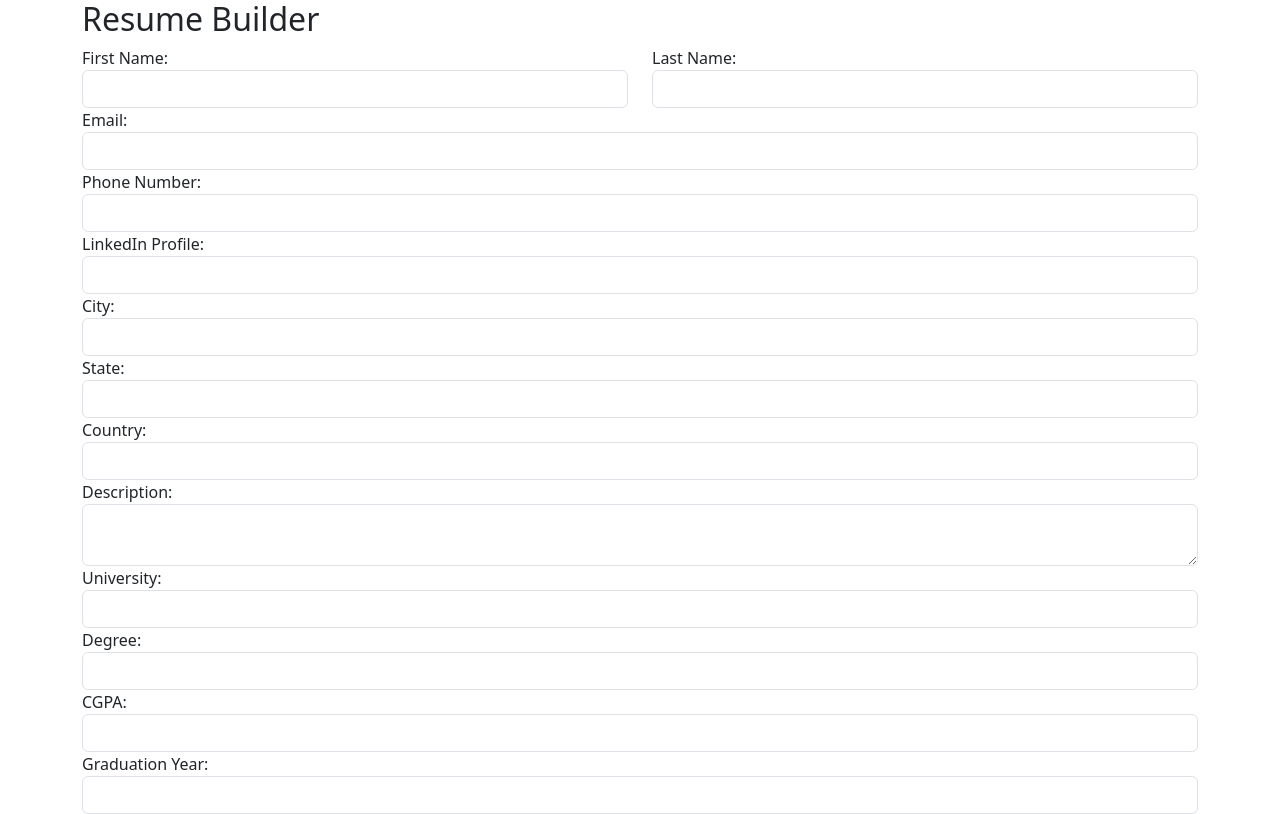
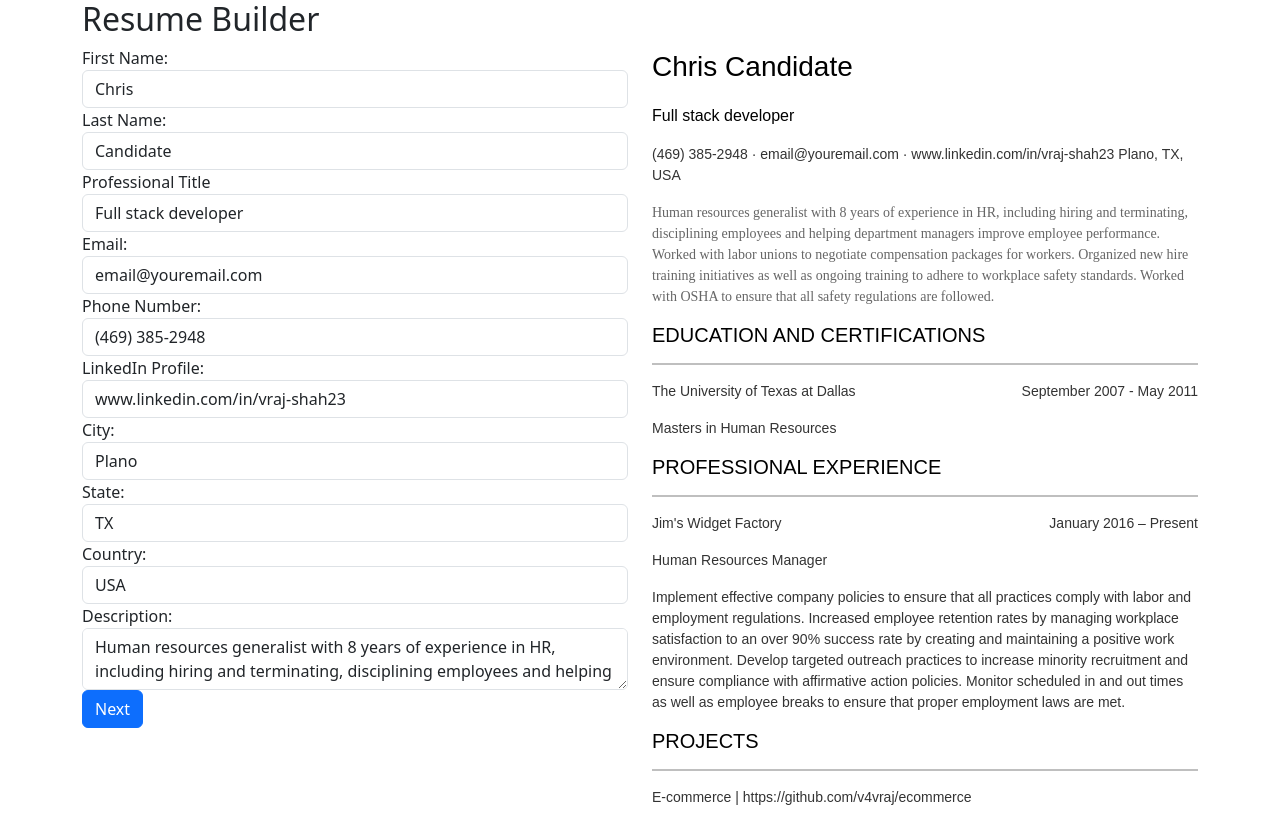
Before and after one commit to v4vraj/Resume-Builder, a React (Vite) app: page /form in a window 1280 px wide. Shown: the top 814 px of the page. Built offline with nearby package versions, Linux system fonts and the light colour scheme; no server answers.

Commit message:
single data resume feature

```diff
--- a/package.json
+++ b/package.json
@@ -14,6 +14,8 @@
     "bootstrap": "^5.3.0-alpha1",
     "class-variance-authority": "^0.7.0",
     "clsx": "^2.1.0",
+    "file-saver": "^2.0.5",
+    "html-docx-js": "0.2.2",
     "lucide-react": "^0.364.0",
     "react": "^18.2.0",
     "react-dom": "^18.2.0",
--- a/src/pages/ResumeBuilderForm.jsx
+++ b/src/pages/ResumeBuilderForm.jsx
@@ -1,52 +1,141 @@
-import React, { useState } from "react";
+import React, { useState, useEffect } from "react";
 import axios from "axios";
 
 export const ResumeBuilderForm = () => {
   const [formData, setFormData] = useState({
-    firstName: "",
-    lastName: "",
-    email: "",
-    phone: "",
-    linkedIn: "",
-    city: "",
-    state: "",
-    country: "",
-    description: "",
-    university: "",
-    degree: "",
-    cgpa: "",
-    year: "",
-    skills: "",
-    company: "",
-    role: "",
-    experienceDescription: "",
-    joining: "",
-    endDate: "",
+    firstName: "Chris",
+    lastName: "Candidate",
+    professionalTitle: "Full stack developer",
+    email: "email@youremail.com",
+    phone: "(469) 385-2948",
+    linkedIn: "www.linkedin.com/in/vraj-shah23",
+    city: "Plano",
+    state: "TX",
+    country: "USA",
+    description:
+      "Human resources generalist with 8 years of experience in HR, including hiring and terminating, disciplining employees and helping department managers improve employee performance. Worked with labor unions to negotiate compensation packages for workers. Organized new hire training initiatives as well as ongoing training to adhere to workplace safety standards. Worked with OSHA to ensure that all safety regulations are followed.",
+    university: "The University of Texas at Dallas",
+    degree: "Masters in Human Resources",
+    year: "September 2007 - May 2011",
+    skills:
+      "Detail oriented, Well-versed in Texas employment law, Excellent written and oral communication skills, Develops positive workplace relationships",
+    company: "Jim's Widget Factory",
+    role: "Human Resources Manager",
+    experienceDescription:
+      "Implement effective company policies to ensure that all practices comply with labor and employment regulations. Increased employee retention rates by managing workplace satisfaction to an over 90% success rate by creating and maintaining a positive work environment. Develop targeted outreach practices to increase minority recruitment and ensure compliance with affirmative action policies. Monitor scheduled in and out times as well as employee breaks to ensure that proper employment laws are met.",
+    joining: "January 2016",
+    endDate: "Present",
+    projectTitle: "E-commerce",
+    githubLink: "https://github.com/v4vraj/ecommerce",
+    projectDescription:
+      "pwfdawijiawf nwo ndoaindi wid aoiwndoiawn waodn wioio wadw wiann anwoawd wn ouawnd uonawd o waedw a a",
   });
-
+  const [section, setSection] = useState(1);
   const [htmlContent, setHtmlContent] = useState("");
 
-  const handleChange = (e) => {
-    const { name, value } = e.target;
-    setFormData({ ...formData, [name]: value });
+  useEffect(() => {
+    const fetchHtmlContent = async () => {
+      try {
+        const response = await axios.get("/api/convert");
+        setHtmlContent(response.data);
+      } catch (error) {
+        console.error("Error fetching HTML:", error);
+      }
+    };
+
+    fetchHtmlContent();
+  }, []);
+  const generateHTMLContent = () => {
+    // Generate HTML content dynamically based on form data
+    return `
+      <p style="font-family: Arial; font-size: 28px; color: #000;">${
+        formData.firstName
+      } ${formData.lastName}</p>
+      <p style="font-family: Arial; font-size: 16px; color: #000;">${
+        formData.professionalTitle
+      }</p>
+      <p style="font-family: Arial; font-size: 14px; color: #333;">${
+        formData.phone
+      } · ${formData.email} · ${formData.linkedIn} ${formData.city}, ${
+      formData.state
+    }, ${formData.country}</p>
+      <p style="font-family: Times New Roman; font-size: 14px; color: #666;">${
+        formData.description
+      }</p>
+      <h1 style="font-family: Arial; font-size: 20px; color: #000;">EDUCATION AND CERTIFICATIONS</h1>
+      <hr style="border: 1px solid #000;">
+      <p style="font-family: Arial; font-size: 14px; color: #333;">
+      <span>${formData.university}</span>
+      <span style="float: right;">${formData.year}</span>
+      </p>
+      <p style="font-family: Arial; font-size: 14px; color: #333;">${
+        formData.degree
+      }</p>
+      <h1 style="font-family: Arial; font-size: 20px; color: #000;">PROFESSIONAL EXPERIENCE</h1>
+      <hr style="border: 1px solid #000;">
+      <p style="font-family: Arial; font-size: 14px; color: #333;">
+      <span>${formData.company}</span>
+      <span style="float: right;">${formData.joining} – ${
+      formData.endDate
+    }</span>
+    </p>
+      <p style="font-family: Arial; font-size: 14px; color: #333;">${
+        formData.role
+      }</p>
+      <p style="font-family: Arial; font-size: 14px; color: #333;">${
+        formData.experienceDescription
+      }</p>
+      <h1 style="font-family: Arial; font-size: 20px; color: #000;">PROJECTS</h1>
+      <hr style="border: 1px solid #000;">
+      <p style="font-family: Arial; font-size: 14px; color: #333;">
+      <span>${formData.projectTitle} |</span>
+      <span">${formData.githubLink}</span>
+    </p>
+      <p style="font-family: Arial; font-size: 14px; color: #333;">${
+        formData.projectDescription
+      }</p>
+      <h1 style="font-family: Arial; font-size: 20px; color: #000;">TECHNICAL SKILLS</h1>
+      <hr style="border: 1px solid #000;">
+      <ul style="font-family: Arial; font-size: 14px; color: #333;">
+        ${formData.skills
+          .split(",")
+          .map((skill) => `<li>${skill.trim()}</li>`)
+          .join("")}
+      </ul>
+
+    `;
   };
 
   const handleSubmit = async (e) => {
     e.preventDefault();
     try {
+      // Submit form data to generate updated HTML content
       const response = await axios.post("/api/generate-docx", formData);
       setHtmlContent(response.data);
     } catch (error) {
       console.error("Error generating DOCX template:", error);
     }
   };
+  const nextSection = () => {
+    setSection(section + 1);
+  };
+
+  const previousSection = () => {
+    setSection(section - 1);
+  };
+  const handleChange = (e) => {
+    const { name, value } = e.target;
+    setFormData({ ...formData, [name]: value });
+  };
 
   return (
     <div className="container">
       <h2>Resume Builder</h2>
-      <form onSubmit={handleSubmit}>
       <div className="row">
         <div className="col-md-6">
+          <form onSubmit={handleSubmit}>
+            {section === 1 && (
+              <>
                 <div className="form-group">
                   <label htmlFor="firstName">First Name:</label>
                   <input
@@ -59,8 +148,6 @@ export const ResumeBuilderForm = () => {
                     required
                   />
                 </div>
-          </div>
-          <div className="col-md-6">
                 <div className="form-group">
                   <label htmlFor="lastName">Last Name:</label>
                   <input
@@ -73,8 +160,19 @@ export const ResumeBuilderForm = () => {
                     required
                   />
                 </div>
+                <div className="form-group">
+                  <label htmlFor="professionalTitle">Professional Title</label>
+                  <input
+                    type="text"
+                    id="professionalTitle"
+                    name="professionalTitle"
+                    value={formData.professionalTitle}
+                    onChange={handleChange}
+                    className="form-control"
+                    required
+                  />
                 </div>
-        </div>
+
                 <div className="form-group">
                   <label htmlFor="email">Email:</label>
                   <input
@@ -153,6 +251,10 @@ export const ResumeBuilderForm = () => {
                     className="form-control"
                   />
                 </div>
+              </>
+            )}
+            {section === 2 && (
+              <>
                 <div className="form-group">
                   <label htmlFor="university">University:</label>
                   <input
@@ -176,17 +278,6 @@ export const ResumeBuilderForm = () => {
                   />
                 </div>
                 <div className="form-group">
-          <label htmlFor="cgpa">CGPA:</label>
-          <input
-            type="text"
-            id="cgpa"
-            name="cgpa"
-            value={formData.cgpa}
-            onChange={handleChange}
-            className="form-control"
-          />
-        </div>
-        <div className="form-group">
                   <label htmlFor="year">Graduation Year:</label>
                   <input
                     type="text"
@@ -197,17 +288,10 @@ export const ResumeBuilderForm = () => {
                     className="form-control"
                   />
                 </div>
-        <div className="form-group">
-          <label htmlFor="skills">Skills:</label>
-          <input
-            type="text"
-            id="skills"
-            name="skills"
-            value={formData.skills}
-            onChange={handleChange}
-            className="form-control"
-          />
-        </div>
+              </>
+            )}
+            {section === 3 && (
+              <>
                 <div className="form-group">
                   <label htmlFor="company">Company:</label>
                   <input
@@ -231,7 +315,9 @@ export const ResumeBuilderForm = () => {
                   />
                 </div>
                 <div className="form-group">
-          <label htmlFor="experienceDescription">Experience Description:</label>
+                  <label htmlFor="experienceDescription">
+                    Experience Description:
+                  </label>
                   <textarea
                     id="experienceDescription"
                     name="experienceDescription"
@@ -262,19 +348,93 @@ export const ResumeBuilderForm = () => {
                     className="form-control"
                   />
                 </div>
+              </>
+            )}
+            {section === 4 && (
+              <>
                 <div className="form-group">
-          <button type="submit" className="btn btn-primary">
+                  <label htmlFor="skills">Project Title:</label>
+                  <input
+                    type="text"
+                    id="projectTitle"
+                    name="projectTitle"
+                    value={formData.projectTitle}
+                    onChange={handleChange}
+                    className="form-control"
+                  />
+                </div>
+                <div className="form-group">
+                  <label htmlFor="skills">Github Link:</label>
+                  <input
+                    type="text"
+                    id="githubLink"
+                    name="githubLink"
+                    value={formData.githubLink}
+                    onChange={handleChange}
+                    className="form-control"
+                  />
+                </div>
+                <div className="form-group">
+                  <label htmlFor="skills">Project Description:</label>
+                  <input
+                    type="text"
+                    id="projectDescription"
+                    name="projectDescription"
+                    value={formData.projectDescription}
+                    onChange={handleChange}
+                    className="form-control"
+                  />
+                </div>
+              </>
+            )}
+            {section === 5 && (
+              <>
+                <div className="form-group">
+                  <label htmlFor="skills">Skills:</label>
+                  <input
+                    type="text"
+                    id="skills"
+                    name="skills"
+                    value={formData.skills}
+                    onChange={handleChange}
+                    className="form-control"
+                  />
+                </div>
+              </>
+            )}
+            <div className="form-group">
+              {section > 1 && (
+                <button
+                  type="button"
+                  className="btn btn-primary"
+                  onClick={previousSection}
+                >
+                  Previous
+                </button>
+              )}
+              {section < 4 && (
+                <button
+                  type="button"
+                  className="btn btn-primary ml-2"
+                  onClick={nextSection}
+                >
+                  Next
+                </button>
+              )}
+              {section === 4 && (
+                <button type="submit" className="btn btn-primary ml-2">
                   Generate Resume
                 </button>
+              )}
             </div>
           </form>
-
-      {htmlContent && (
-        <div>
-          <h3>Generated Resume:</h3>
-          <div dangerouslySetInnerHTML={{ __html: htmlContent }}></div>
         </div>
-      )}
+        <div className="col-md-6">
+          <div
+            dangerouslySetInnerHTML={{ __html: generateHTMLContent() }}
+          ></div>
+        </div>
+      </div>
     </div>
   );
 };
```
Also changed, not shown: 2 other files (tests, documents, lock files or other folders). Lines whose indentation alone changed are shown as unchanged.
